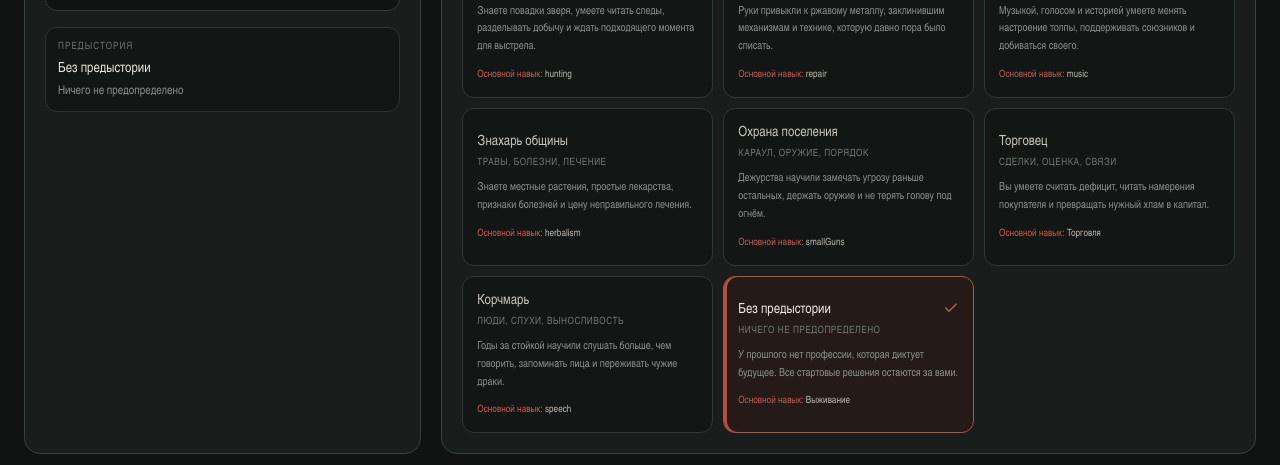
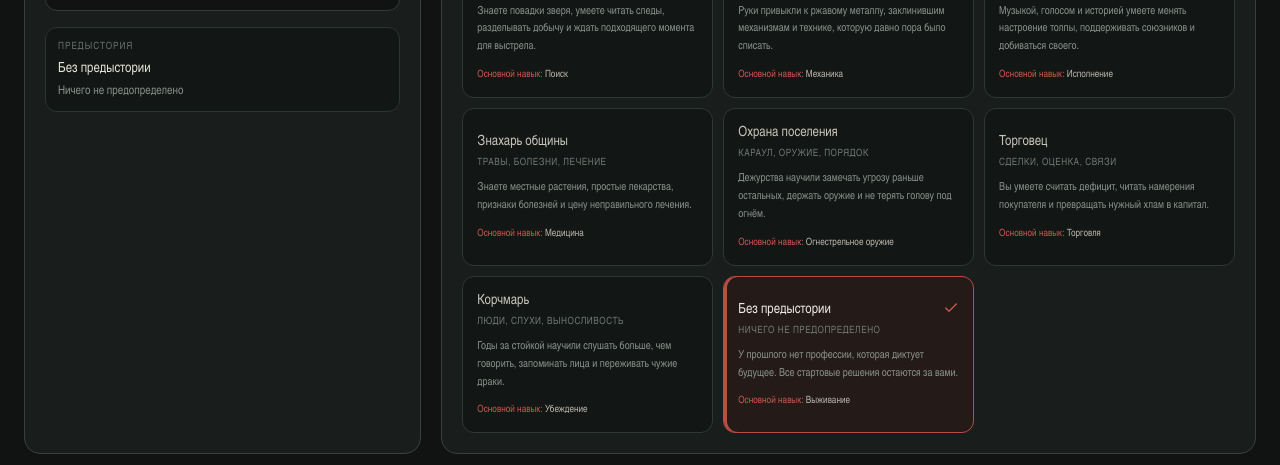
Before and after one commit to GKzk/RPG-Out-of-life, a React (Vite) app: page / in a window 1280 px wide. Shown: the part 283-748 px from the top of the page. Built offline with nearby package versions, Linux system fonts and the light colour scheme.

Commit message:
refactor: align backgrounds with 22-skill model

```diff
--- a/src/data/backgrounds.ts
+++ b/src/data/backgrounds.ts
@@ -10,12 +10,12 @@ export interface BackgroundDefinition {
 }
 
 export const BACKGROUND_DEFINITIONS: BackgroundDefinition[] = [
-  { id: 'hunter', titleRu: 'Охотник', subtitleRu: 'След, зверь, дальний выстрел', descriptionRu: 'Знаете повадки зверя, умеете читать следы, разделывать добычу и ждать подходящего момента для выстрела.', coreSkill: 'hunting', recommendedFeat: 'one_eyed' },
-  { id: 'mechanic', titleRu: 'Слесарь', subtitleRu: 'Металл, механика, ремонт', descriptionRu: 'Руки привыкли к ржавому металлу, заклинившим механизмам и технике, которую давно пора было списать.', coreSkill: 'repair', recommendedFeat: 'workaholic' },
-  { id: 'bard', titleRu: 'Бард', subtitleRu: 'Музыка, слух, люди', descriptionRu: 'Музыкой, голосом и историей умеете менять настроение толпы, поддерживать союзников и добиваться своего.', coreSkill: 'music', recommendedFeat: 'musician' },
-  { id: 'community_healer', titleRu: 'Знахарь общины', subtitleRu: 'Травы, болезни, лечение', descriptionRu: 'Знаете местные растения, простые лекарства, признаки болезней и цену неправильного лечения.', coreSkill: 'herbalism', recommendedFeat: 'metabolism' },
-  { id: 'settlement_guard', titleRu: 'Охрана поселения', subtitleRu: 'Караул, оружие, порядок', descriptionRu: 'Дежурства научили замечать угрозу раньше остальных, держать оружие и не терять голову под огнём.', coreSkill: 'smallGuns', recommendedFeat: 'sleepless' },
+  { id: 'hunter', titleRu: 'Охотник', subtitleRu: 'След, зверь, дальний выстрел', descriptionRu: 'Знаете повадки зверя, умеете читать следы, разделывать добычу и ждать подходящего момента для выстрела.', coreSkill: 'search', recommendedFeat: 'one_eyed' },
+  { id: 'mechanic', titleRu: 'Слесарь', subtitleRu: 'Металл, механика, ремонт', descriptionRu: 'Руки привыкли к ржавому металлу, заклинившим механизмам и технике, которую давно пора было списать.', coreSkill: 'mechanics', recommendedFeat: 'workaholic' },
+  { id: 'bard', titleRu: 'Бард', subtitleRu: 'Музыка, слух, люди', descriptionRu: 'Музыкой, голосом и историей умеете менять настроение толпы, поддерживать союзников и добиваться своего.', coreSkill: 'performance', recommendedFeat: 'musician' },
+  { id: 'community_healer', titleRu: 'Знахарь общины', subtitleRu: 'Травы, болезни, лечение', descriptionRu: 'Знаете местные растения, простые лекарства, признаки болезней и цену неправильного лечения.', coreSkill: 'medicine', recommendedFeat: 'metabolism' },
+  { id: 'settlement_guard', titleRu: 'Охрана поселения', subtitleRu: 'Караул, оружие, порядок', descriptionRu: 'Дежурства научили замечать угрозу раньше остальных, держать оружие и не терять голову под огнём.', coreSkill: 'firearms', recommendedFeat: 'sleepless' },
   { id: 'merchant', titleRu: 'Торговец', subtitleRu: 'Сделки, оценка, связи', descriptionRu: 'Вы умеете считать дефицит, читать намерения покупателя и превращать нужный хлам в капитал.', coreSkill: 'barter', recommendedFeat: 'narcissist' },
-  { id: 'innkeeper', titleRu: 'Корчмарь', subtitleRu: 'Люди, слухи, выносливость', descriptionRu: 'Годы за стойкой научили слушать больше, чем говорить, запоминать лица и переживать чужие драки.', coreSkill: 'speech', recommendedFeat: 'alcoholic' },
+  { id: 'innkeeper', titleRu: 'Корчмарь', subtitleRu: 'Люди, слухи, выносливость', descriptionRu: 'Годы за стойкой научили слушать больше, чем говорить, запоминать лица и переживать чужие драки.', coreSkill: 'persuasion', recommendedFeat: 'alcoholic' },
   { id: 'none', titleRu: 'Без предыстории', subtitleRu: 'Ничего не предопределено', descriptionRu: 'У прошлого нет профессии, которая диктует будущее. Все стартовые решения остаются за вами.', coreSkill: 'survival', recommendedFeat: 'hard_life' },
 ];
```
